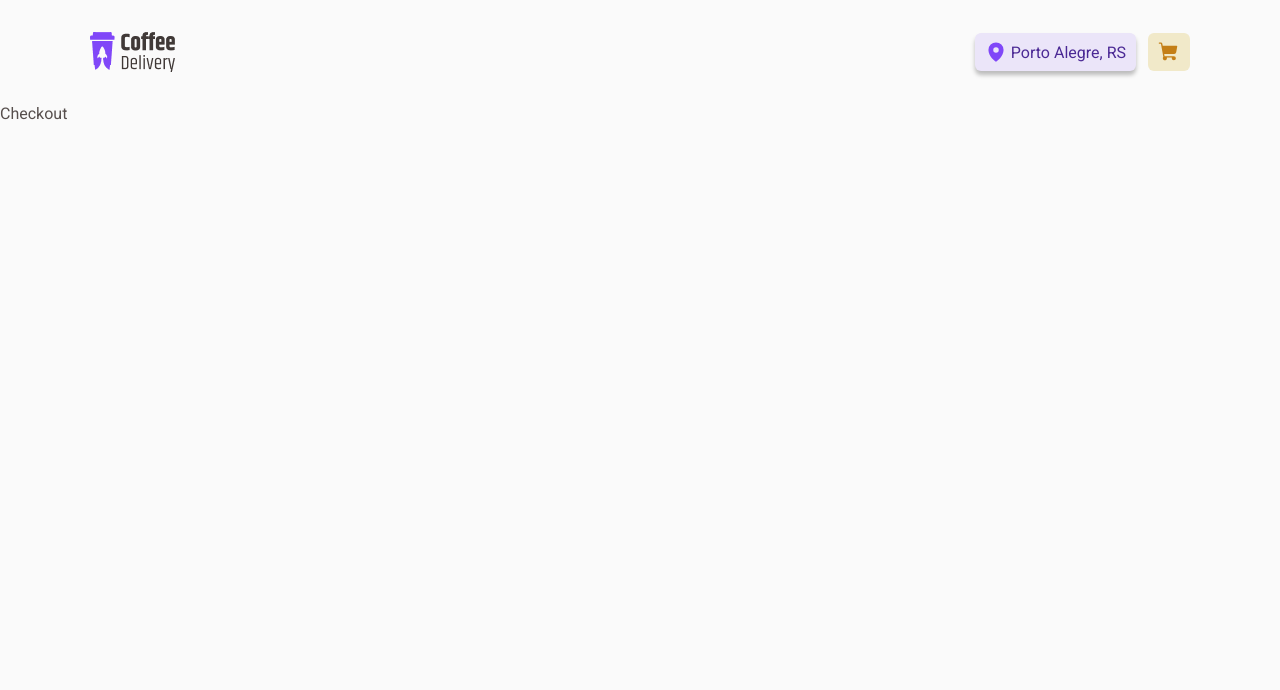
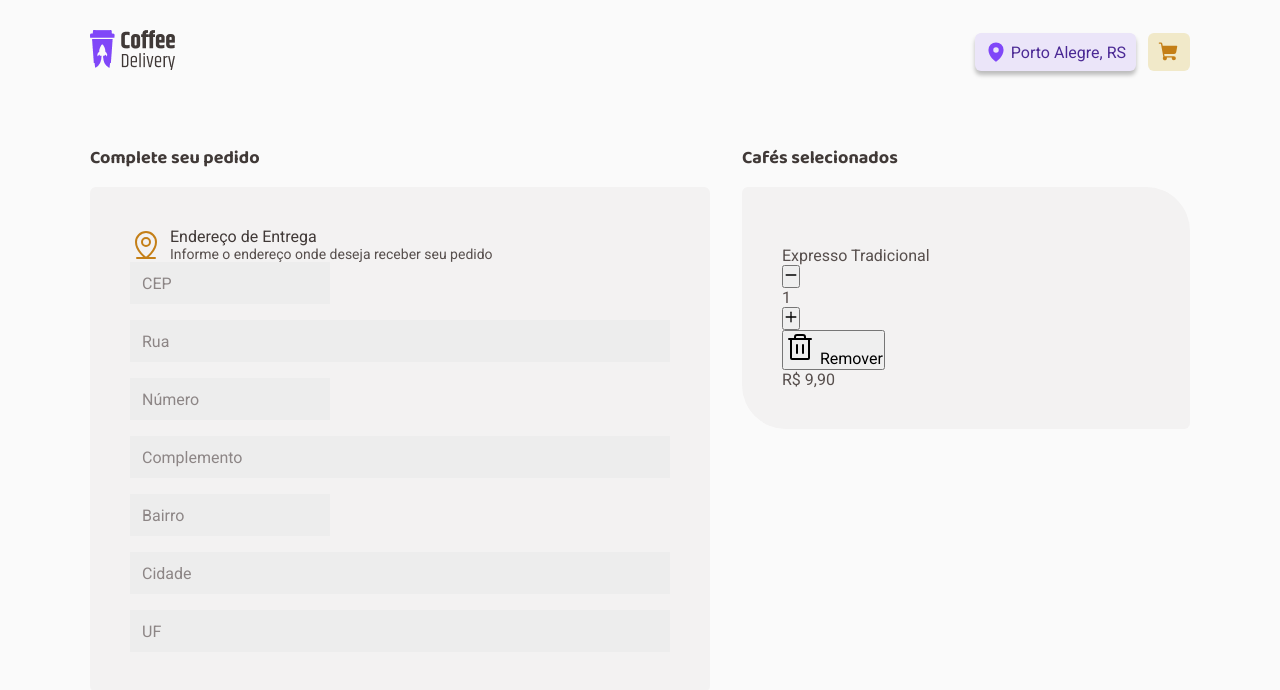
Before and after one commit to WelltonQ/CoffeeDelivery, a React (Vite) app: page /checkout in a window 1280 px wide. Shown: the top 690 px of the page. Built offline with nearby package versions, Linux system fonts and the light colour scheme.

Commit message:
initial forms on page checkout

```diff
--- a/package.json
+++ b/package.json
@@ -14,7 +14,8 @@
     "phosphor-react": "^1.4.1",
     "react": "^18.2.0",
     "react-dom": "^18.2.0",
-    "react-router-dom": "^6.14.0",
+    "react-hook-form": "^7.45.2",
+    "react-router-dom": "^6.14.2",
     "styled-components": "^5.3.11"
   },
   "devDependencies": {
--- a/src/components/Card/styles.ts
+++ b/src/components/Card/styles.ts
@@ -20,15 +20,16 @@ export const CardMenu = styled.div`
 
   .taste {
     margin: 10px 0;
+    display: flex;
+    gap: 4px;
 
     span {
       background-color: ${(props) => props.theme['base-yellow-light']};
       color: ${(props) => props.theme['base-yellow-dark']};
-      padding: 5px 10px;
+      padding: 5px 7px;
       border-radius: 20px;
       font-weight: bold;
       font-size: 14px;
-      margin: 0 3px;
       text-transform: uppercase;
     }
   }
--- a/src/components/Header/index.tsx
+++ b/src/components/Header/index.tsx
@@ -1,21 +1,24 @@
+import { Link } from 'react-router-dom'
+import { ShoppingCart, MapPin } from 'phosphor-react'
+
 import { HeaderContainer } from './styles'
-
-import { ShoppingCart, MapPin } from 'phosphor-react'
 
 import logo from '../../assets/images/logo.png'
 
 export function Header() {
   return (
     <HeaderContainer>
-      <img src={logo} alt="Logo coffee delivery" />
+      <Link to={'/'}>
+        <img src={logo} alt="Logo coffee delivery" />
+      </Link>
       <nav>
         <div className="location">
           <MapPin weight="fill" size={22} />
           <span>Porto Alegre, RS</span>
         </div>
-        <button className="cart">
+        <Link to={'/checkout'} className="cart">
           <ShoppingCart weight="fill" size={22} />
-        </button>
+        </Link>
       </nav>
     </HeaderContainer>
   )
--- a/src/components/Header/styles.ts
+++ b/src/components/Header/styles.ts
@@ -9,6 +9,10 @@ export const HeaderContainer = styled.div`
   padding: 0 20px;
   max-width: 1140px;
   margin: 0 auto;
+
+  > a:focus {
+    box-shadow: none;
+  }
 
   nav {
     display: flex;
--- a/src/pages/Checkout/index.tsx
+++ b/src/pages/Checkout/index.tsx
@@ -1,3 +1,65 @@
+import { MapPinLine, Minus, Plus, Trash } from 'phosphor-react'
+import {
+  CheckoutContainer,
+  CheckoutContent,
+  CheckoutSummary,
+  Input,
+  InputFill,
+  InputUF,
+} from './styles'
+
 export function Checkout() {
-  return <div>Checkout</div>
+  return (
+    <CheckoutContainer>
+      <div className="completedOrder">
+        <h3>Complete seu pedido</h3>
+        <CheckoutContent>
+          <div>
+            <MapPinLine size={32} />
+            <div className="alignTexts">
+              <p>Endereço de Entrega</p>
+              <span>Informe o endereço onde deseja receber seu pedido</span>
+            </div>
+          </div>
+          <form>
+            <Input type="text" placeholder="CEP" />
+            <InputFill type="text" placeholder="Rua" />
+            <Input type="text" placeholder="Número" />
+            <InputFill type="text" placeholder="Complemento" />
+            <Input type="text" placeholder="Bairro" />
+            <InputFill type="text" placeholder="Cidade" />
+            <InputUF type="text" placeholder="UF" />
+          </form>
+        </CheckoutContent>
+      </div>
+      <div>
+        <h3>Cafés selecionados</h3>
+        <CheckoutSummary>
+          <div>
+            <img src="" alt="" />
+            <div>
+              <p>Expresso Tradicional</p>
+              <div>
+                <div className="quantity">
+                  <button>
+                    <Minus weight="bold" size={14} />
+                  </button>
+                  <p>1</p>
+                  <button>
+                    <Plus weight="bold" size={14} />
+                  </button>
+                </div>
+                <div>
+                  <button>
+                    <Trash size={32} /> Remover
+                  </button>
+                </div>
+              </div>
+            </div>
+            <span>R$ 9,90</span>
+          </div>
+        </CheckoutSummary>
+      </div>
+    </CheckoutContainer>
+  )
 }
--- a/src/pages/Checkout/styles.ts
+++ b/src/pages/Checkout/styles.ts
@@ -0,0 +1,85 @@
+import styled from 'styled-components'
+
+export const CheckoutContainer = styled.div`
+  display: flex;
+  justify-content: space-between;
+  padding: 0 20px;
+  max-width: 1140px;
+  margin: 40px auto;
+
+  div {
+    h3 {
+      color: ${(props) => props.theme['base-subtitle']};
+      font-family: 'Baloo 2';
+      font-size: 18px;
+      margin-bottom: 15px;
+    }
+  }
+
+  .completedOrder {
+    flex: 1;
+  }
+`
+
+const baseCheckout = styled.div`
+  background-color: ${(props) => props.theme['base-card']};
+  border-radius: 6px;
+  padding: 40px;
+`
+
+export const CheckoutContent = styled(baseCheckout)`
+  margin-right: 32px;
+
+  div {
+    display: flex;
+    align-items: center;
+  }
+  svg {
+    color: ${(props) => props.theme['base-yellow-dark']};
+    margin-right: 8px;
+  }
+  .alignTexts {
+    display: flex;
+    flex-direction: column;
+    align-items: flex-start;
+
+    p {
+      color: ${(props) => props.theme['base-subtitle']};
+      font-size: 16px;
+    }
+    span {
+      color: ${(props) => props.theme['base-text']};
+      font-size: 14px;
+    }
+  }
+
+  form {
+    display: flex;
+    flex-direction: column;
+    gap: 16px;
+  }
+`
+
+export const CheckoutSummary = styled(baseCheckout)`
+  border-top-right-radius: 44px;
+  border-bottom-left-radius: 44px;
+  width: 448px;
+`
+
+const inputBase = styled.input`
+  background-color: ${(props) => props.theme['base-input']};
+  border: none;
+  display: flex;
+  height: 42px;
+  padding: 12px;
+
+  &::placeholder {
+    color: ${(props) => props.theme['base-label']};
+  }
+`
+
+export const Input = styled(inputBase)`
+  width: 200px;
+`
+export const InputFill = styled(inputBase)``
+export const InputUF = styled(inputBase)``
```
Also changed, not shown: 1 other file (tests, documents, lock files or other folders).
